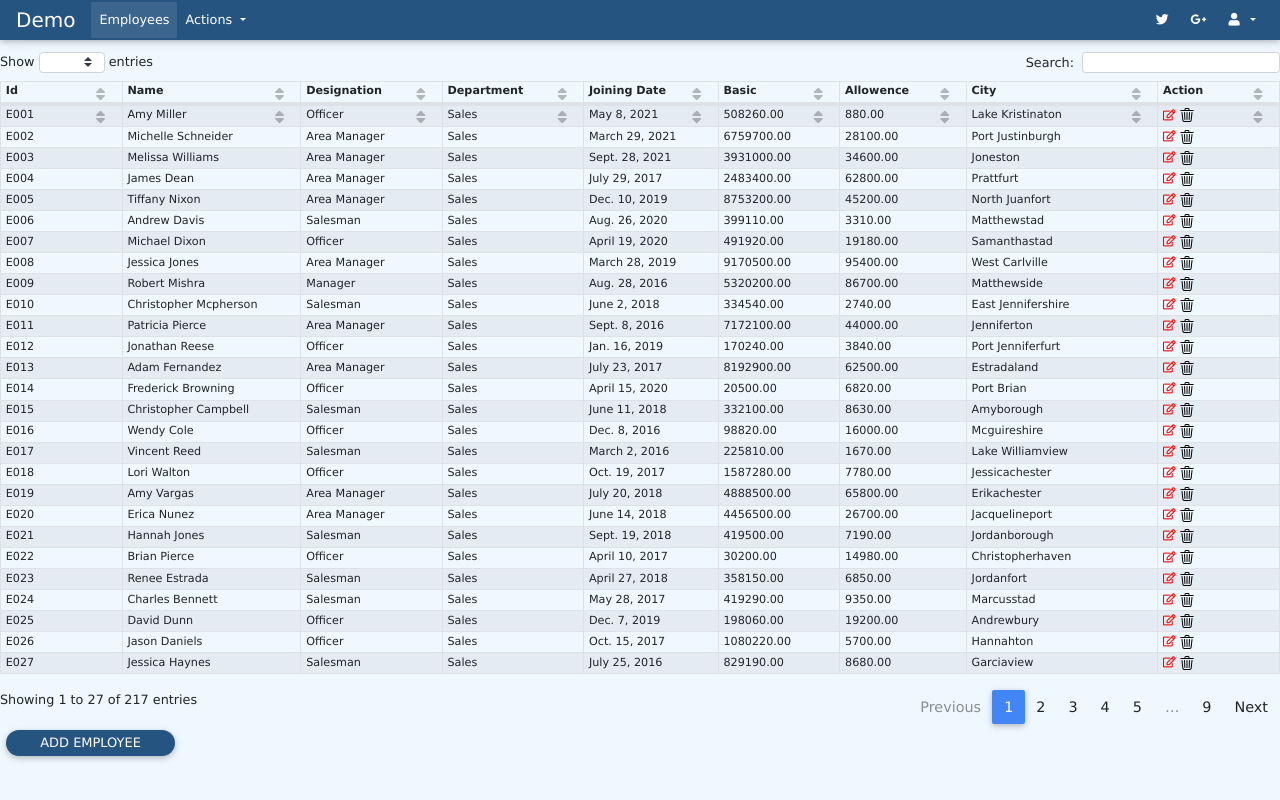
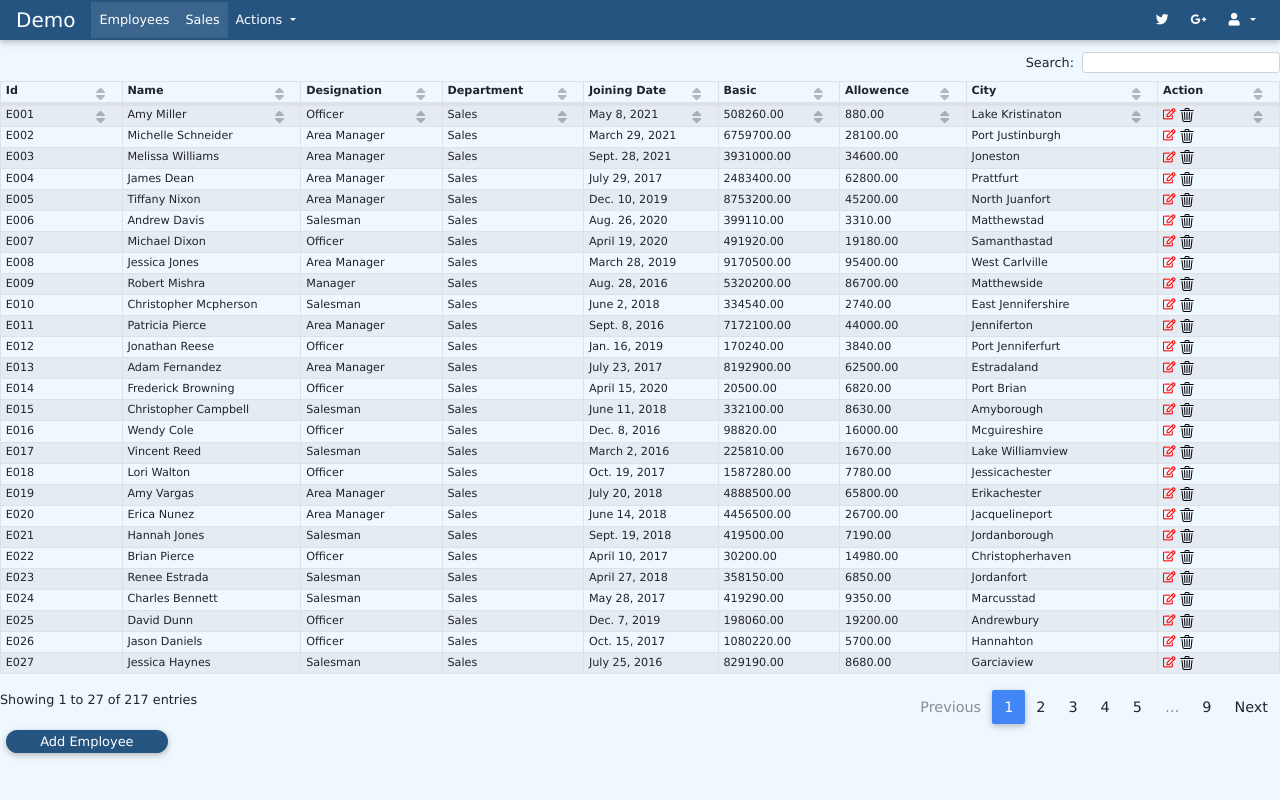
Before and after one commit to amol-tech/Django_Demo, a Django app: page /employees/ in a window 1280 px wide. Run offline with Django 3.2, Linux system fonts and the light colour scheme; data comes from the database, SQL or seed files in the repository; both versions use the stored data as it was after the commit; lists and menus that the app fills with data are empty; some libraries are stand-ins or nearby versions.

Commit message:
Demo Commit July

```diff
--- a/app_demo/admin.py
+++ b/app_demo/admin.py
@@ -1,8 +1,10 @@
 from django.contrib import admin
-from app_demo.models import Department,Employee,Customer,Product
+from app_demo.models import Department,Employee,Customer,Product,Sales,SalesItem
 
 # Register your models here.
 admin.site.register(Department)
 admin.site.register(Employee)
 admin.site.register(Customer)
 admin.site.register(Product)
+admin.site.register(Sales)
+admin.site.register(SalesItem)
--- a/app_demo/models.py
+++ b/app_demo/models.py
@@ -56,3 +56,24 @@ class Product(models.Model):
 
     def __str__(self):
         return self.name
+
+
+class Sales(models.Model):
+    id = models.AutoField(primary_key=True,db_column='sales_id')
+    date = models.DateField(db_column='sales_date')
+    customer = models.ForeignKey(Customer,on_delete=models.DO_NOTHING)
+    gross_amount = models.DecimalField(max_digits=12,decimal_places=2,db_column='gross_amt')
+    disc_rate = models.DecimalField(max_digits=5,decimal_places=2,db_column='disc_rate')
+    disc_amount = models.DecimalField(max_digits=12, decimal_places=2, db_column='disc_amt')
+    net_amount = models.DecimalField(max_digits=12, decimal_places=2, db_column='net_amt')
+
+    def __str__(self):
+        return 'Invoice No - ' + str(self.id)
+
+class SalesItem(models.Model):
+    id = models.AutoField(primary_key=True, db_column='sales_item_id')
+    sales = models.ForeignKey(Sales,on_delete=models.DO_NOTHING)
+    product = models.ForeignKey(Product, on_delete=models.DO_NOTHING)
+    rate = models.DecimalField(max_digits=12, decimal_places=2, db_column='rate')
+    qty = models.DecimalField(max_digits=5, decimal_places=0, db_column='qty')
+    amount = models.DecimalField(max_digits=12, decimal_places=2, db_column='disc_amt')
--- a/app_demo/urls.py
+++ b/app_demo/urls.py
@@ -10,4 +10,13 @@ urlpatterns = [
     path('employee_create/', views.EmployeeCreateView.as_view(), name='index_employee_create'),
     path('employee_update/<str:pk>/', views.EmployeeUpdateView.as_view(), name='index_employee_update'),
     path('employee_delete/<str:pk>/', views.EmployeeDeleteView.as_view(), name='index_employee_delete'),
+    # Urls for Sales ........................................................................................
+    path('sales/', views.SalesListView.as_view(), name='index_sales'),
+    path('sales_detail/<str:sales_id>/', views.index_sales_master_detail, name='index_sales_master_detail'),
+    path('sales_update/<str:pk>/', views.SalesUpdateView.as_view(), name='index_sales_update'),
+    path('sales_delete/<str:pk>/', views.SalesDeleteView.as_view(), name='index_sales_delete'),
+    # Urls for SalesItem ....................................................................................
+    path('salesitem_create/<str:fk>/', views.SalesItemCreateView.as_view(), name='index_salesitem_create'),
+    path('salesitem_update/<str:pk>/', views.SalesItemUpdateView.as_view(), name='index_salesitem_update'),
+    path('salesitem_delete/<str:pk>/', views.SalesItemDeleteView.as_view(), name='index_salesitem_delete'),
 ]
--- a/app_demo/views.py
+++ b/app_demo/views.py
@@ -1,9 +1,10 @@
 from django.shortcuts import render
-from app_demo.models import Employee
+from app_demo.models import Employee,Sales,SalesItem
 from django.views.generic import ListView,CreateView,UpdateView,DeleteView
-from app_demo.forms import EmployeeForm
+from app_demo.forms import EmployeeForm,SalesForm,SalesItemForm
 from django.urls import reverse,reverse_lazy
 from django.contrib import messages
+from django.http import HttpResponseRedirect
 
 # All Index Base View Here ......................................................................
 def index_main(request):
@@ -29,7 +30,6 @@ class EmployeeUpdateView(UpdateView):
     success_url = reverse_lazy('app_demo:index_employees')
     print('Reached Here ..1')
 
-
     def form_valid(self, form):
         messages.success(self.request,"Employee updated successfully!")
         return super().form_valid(form)
@@ -38,3 +38,78 @@ class EmployeeDeleteView(DeleteView):
     model = Employee
     template_name = 'app_demo/delete_any.html'
     success_url = reverse_lazy('app_demo:index_employees')
+
+# Class/Index Base View of Sales and SalesItem............................................................
+
+class SalesListView(ListView):
+    model = Sales
+    template_name = 'app_demo/list_sales.html'
+    # sales_list is the variable generated by ListVIew model
+
+
+class SalesUpdateView(UpdateView):
+    form_class = SalesForm
+    model = Sales
+    template_name = 'app_demo/detail_sales.html'
+    #success_url = reverse_lazy('app_demo:index_sales_master_detail',kwargs={'sales_id':self.id})
+
+    def get_success_url(self, **kwargs):
+        return reverse_lazy('app_demo:index_sales_master_detail', args=(self.object.id,))
+
+class SalesDeleteView(DeleteView):
+    model = Sales
+    template_name = 'app_demo/delete_any.html'
+    success_url = reverse_lazy('app_demo:index_sales')
+
+def index_sales_master_detail(request,sales_id):
+    obj_sales = Sales.objects.get(id=sales_id)
+    list_sales_item = SalesItem.objects.filter(sales=obj_sales)
+    print('From Detail')
+    print(list_sales_item)
+    return render(request, 'app_demo/master_detail_sales.html', context={'sales':obj_sales,'sales_items':list_sales_item})
+
+class SalesItemCreateView(CreateView):
+    form_class = SalesItemForm
+    model = SalesItem
+    template_name = 'app_demo/detail_sales_item.html'
+
+    def get_initial(self, **kwargs):
+        obj_sales = Sales.objects.get(id=self.kwargs.get('fk'))
+        return {'qty': 1,'sales':obj_sales}
+
+    def get_success_url(self, **kwargs):
+        obj_sales = Sales.objects.get(id=self.kwargs.get('fk'))
+        update_salee(obj_sales)
+        return reverse_lazy('app_demo:index_sales_master_detail', args=(self.object.sales.id,))
+
+class SalesItemUpdateView(UpdateView):
+    form_class = SalesItemForm
+    model = SalesItem
+    template_name = 'app_demo/detail_sales_item.html'
+
+    def get_success_url(self, **kwargs):
+        update_salee(self.object.sales)
+        return reverse_lazy('app_demo:index_sales_master_detail', args=(self.object.sales.id,))
+
+class SalesItemDeleteView(DeleteView):
+    model = SalesItem
+    template_name = 'app_demo/delete_any.html'
+
+    def get_success_url(self, **kwargs):
+        update_salee(self.object.sales,self.object)
+        return reverse_lazy('app_demo:index_sales_master_detail', args=(self.object.sales.id,))
+
+def update_salee(sales,deleteditem=None):
+    list_sales_item = SalesItem.objects.filter(sales=sales)
+    if deleteditem != None:
+        list_sales_item = [si for si in list_sales_item if si.id != deleteditem.id]
+    print('From Delete')
+    print(list_sales_item)
+    gross_amt = sum([si.amount for si in list_sales_item])
+    dist_amt = (gross_amt * sales.disc_rate)/100
+    sales.gross_amount = gross_amt
+    sales.disc_amount = dist_amt
+    sales.net_amount = gross_amt - dist_amt
+    print(gross_amt)
+    sales.save()
+    pass
--- a/static/css/standard.css
+++ b/static/css/standard.css
@@ -63,12 +63,13 @@ div.dataTables_wrapper div.dataTables_info, div.dataTables_wrapper div.dataTable
 }
 
 .btn{
-    padding-top: 0.2rem;
-    padding-bottom: 0.2rem;
+    padding-top: 0.1rem;
+    padding-bottom: 0.1rem;
     border-radius: 1rem;
     background-color: #265481;
     color: white;
-    font-size : 0.6 rem;
+    font-size : 7.5 rem;
+    text-transform :none;
 }
 
 .form-group{
@@ -154,3 +155,29 @@ div.dataTables_wrapper div.dataTables_info, div.dataTables_wrapper div.dataTable
   border: 1px solid #ccc;
   border-top: none;
 }
+
+.row_standard{
+    margin-left : 3px;
+    margin-right : 3px;
+}
+
+.column_standard {
+    padding: 5px;
+    border-top:1px solid;
+    border-bottom:1px solid;
+    border-left:1px solid;
+}
+
+.column_last {
+    padding: 5px;
+    border:1px solid;
+}
+
+.div_right {
+    display: flex;
+    justify-content: flex-end;
+}
+
+.th_title{
+    background-color: lightblue;
+}
--- a/templates/app_demo/main.html
+++ b/templates/app_demo/main.html
@@ -29,6 +29,11 @@
       <ul class="navbar-nav mr-auto">
         <li class="nav-item active">
           <a class="nav-link" href="{% url 'app_demo:index_employees' %}">Employees
+            <span class="sr-only">(current)</span>
+          </a>
+        </li>
+        <li class="nav-item active">
+          <a class="nav-link" href="{% url 'app_demo:index_sales' %}">Sales
             <span class="sr-only">(current)</span>
           </a>
         </li>
@@ -118,7 +123,17 @@
         }
       );
       $('.dataTables_length').addClass('bs-select');
+
+      //debugger;
+      var add_button = document.getElementById('#add_button');
+      var parentNode = document.getElementById('dtHorizontalVerticalExample_length');
+      while(parentNode.hasChildNodes() )
+      {
+        parentNode.removeChild(parentNode.lastChild);
+      }
+      parentNode.insertBefore(add_button, parentNode.firstChild);
     });
+
 
     $(document).on("click", ".show-standard-popup", function (e) {
         e.preventDefault();
```
Also changed, not shown: app_demo/forms.py (+20 -1 lines), templates/app_demo/detail_sales.html (added, +19 -0 lines), templates/app_demo/detail_sales_item.html (added, +18 -0 lines), templates/app_demo/list_sales.html (added, +49 -0 lines), templates/app_demo/master_detail_sales.html (added, +100 -0 lines), db.sqlite3.
